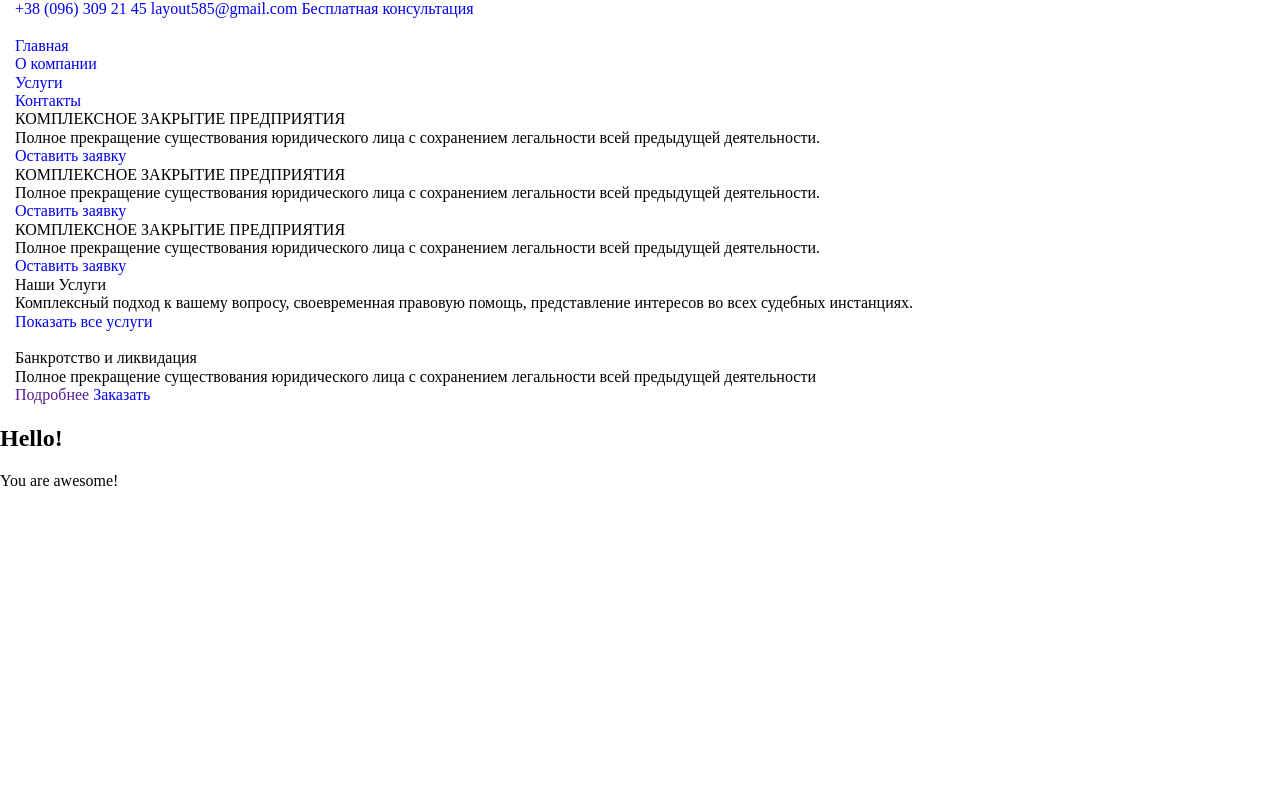
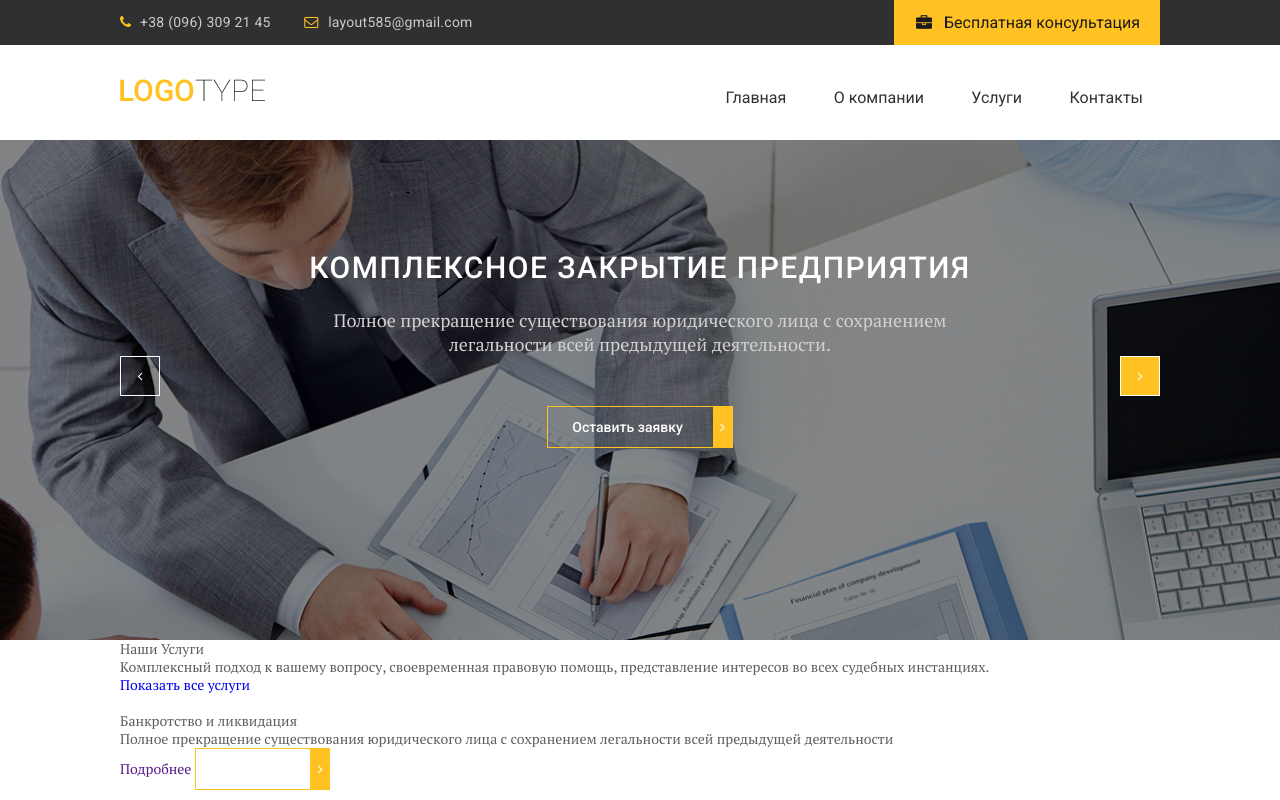
Before and after one commit to vadim-vilkhivskii/Free_landing, a plain HTML site: page index.html in a window 1280 px wide. Drawn offline with nearby package versions, Linux system fonts and the light colour scheme; a web font is replaced by a local one.

Commit message:
header completed, fonts connected, carousel finished

```diff
--- /dev/null
+++ b/css/fonts.css
@@ -0,0 +1,60 @@
+@font-face {
+	font-family: "icomoon";
+	src: url("../fonts/icomoon.eot?wfq3mh");
+	src: url("../fonts/icomoon.eot?wfq3mh#iefix") format("embedded-opentype"),
+		url("../fonts/icomoon.ttf?wfq3mh") format("truetype"), url("../fonts/icomoon.woff?wfq3mh") format("woff"),
+		url("../fonts/icomoon.svg?wfq3mh#icomoon") format("svg");
+	font-weight: normal;
+	font-style: normal;
+	font-display: block;
+}
+
+[class^="icon-"],
+[class*=" icon-"] {
+	/* use !important to prevent issues with browser extensions that change fonts */
+	font-family: "icomoon" !important;
+	speak: never;
+	font-style: normal;
+	font-weight: normal;
+	font-variant: normal;
+	text-transform: none;
+	line-height: 1;
+
+	/* Better Font Rendering =========== */
+	-webkit-font-smoothing: antialiased;
+	-moz-osx-font-smoothing: grayscale;
+}
+
+.icon-envelope-o:before {
+	content: "\f003";
+}
+.icon-check:before {
+	content: "\f00c";
+}
+.icon-map-marker:before {
+	content: "\f041";
+}
+.icon-phone:before {
+	content: "\f095";
+}
+.icon-briefcase:before {
+	content: "\f0b1";
+}
+.icon-bars:before {
+	content: "\f0c9";
+}
+.icon-navicon:before {
+	content: "\f0c9";
+}
+.icon-reorder:before {
+	content: "\f0c9";
+}
+.icon-angle-left:before {
+	content: "\f104";
+}
+.icon-angle-right:before {
+	content: "\f105";
+}
+.icon-quote-right:before {
+	content: "\f10e";
+}
--- /dev/null
+++ b/css/slick.css
@@ -0,0 +1,119 @@
+/* Slider */
+.slick-slider
+{
+    position: relative;
+
+    display: block;
+    box-sizing: border-box;
+
+    -webkit-user-select: none;
+       -moz-user-select: none;
+        -ms-user-select: none;
+            user-select: none;
+
+    -webkit-touch-callout: none;
+    -khtml-user-select: none;
+    -ms-touch-action: pan-y;
+        touch-action: pan-y;
+    -webkit-tap-highlight-color: transparent;
+}
+
+.slick-list
+{
+    position: relative;
+
+    display: block;
+    overflow: hidden;
+
+    margin: 0;
+    padding: 0;
+}
+.slick-list:focus
+{
+    outline: none;
+}
+.slick-list.dragging
+{
+    cursor: pointer;
+    cursor: hand;
+}
+
+.slick-slider .slick-track,
+.slick-slider .slick-list
+{
+    -webkit-transform: translate3d(0, 0, 0);
+       -moz-transform: translate3d(0, 0, 0);
+        -ms-transform: translate3d(0, 0, 0);
+         -o-transform: translate3d(0, 0, 0);
+            transform: translate3d(0, 0, 0);
+}
+
+.slick-track
+{
+    position: relative;
+    top: 0;
+    left: 0;
+
+    display: block;
+    margin-left: auto;
+    margin-right: auto;
+}
+.slick-track:before,
+.slick-track:after
+{
+    display: table;
+
+    content: '';
+}
+.slick-track:after
+{
+    clear: both;
+}
+.slick-loading .slick-track
+{
+    visibility: hidden;
+}
+
+.slick-slide
+{
+    display: none;
+    float: left;
+
+    height: 100%;
+    min-height: 1px;
+}
+[dir='rtl'] .slick-slide
+{
+    float: right;
+}
+.slick-slide img
+{
+    display: block;
+}
+.slick-slide.slick-loading img
+{
+    display: none;
+}
+.slick-slide.dragging img
+{
+    pointer-events: none;
+}
+.slick-initialized .slick-slide
+{
+    display: block;
+}
+.slick-loading .slick-slide
+{
+    visibility: hidden;
+}
+.slick-vertical .slick-slide
+{
+    display: block;
+
+    height: auto;
+
+    border: 1px solid transparent;
+}
+.slick-arrow.slick-hidden {
+    display: none;
+}
--- a/css/style.css
+++ b/css/style.css
@@ -13,11 +13,194 @@ li {
 }
 
 .container {
-	max-width: 107 0px;
+	max-width: 1070px;
 	padding: 0 15px;
 	margin: 0 auto;
 }
 
-body{
-margin: 0;
+body {
+	font-family: "PT Serif", serif;
+	/*font-family: 'Roboto', sans-serif;*/
+	font-weight: 400;
+	font-size: 14px;
+	line-height: 18px;
+	color: #5e5e5e;
 }
+.header {
+	font-family: "Roboto", sans-serif;
+}
+.header__top {
+	background-color: #303030;
+}
+.header__btn {
+	font-family: "Roboto", sans-serif;
+	float: right;
+	line-height: 36px;
+	color: #1b1b1b;
+	background-color: #ffc222;
+	padding: 5px 20px 4px 50px;
+	font-size: 16px;
+	position: relative;
+}
+.header__btn:before {
+	font-family: "icomoon";
+	content: "\f0b1";
+	position: absolute;
+	left: 22px;
+	color: #1b1b1b;
+}
+.header__contacts:after {
+	content: "";
+	display: block;
+	clear: both;
+}
+.header__phone,
+.header__email {
+	color: #cbcacb;
+	letter-spacing: 0.25px;
+	line-height: 45px;
+}
+.header__phone {
+	padding-right: 30px;
+	padding-left: 20px;
+	position: relative;
+}
+.header__phone:before {
+	font-family: "icomoon";
+	content: "\f095";
+	position: absolute;
+	left: 0;
+	color: #ffc222;
+}
+.header__email {
+	padding-left: 24px;
+	position: relative;
+}
+.header__email:before {
+	font-family: "icomoon";
+	content: "\f003";
+	position: absolute;
+	left: 0;
+	color: #ffc222;
+}
+.header__content {
+	padding: 34px 0 23px;
+}
+.header__content-inner {
+	display: flex;
+	justify-content: space-between;
+}
+.menu li {
+	display: inline-block;
+}
+.menu a {
+	color: #323232;
+	font-size: 16px;
+	line-height: 36px;
+	border: 1px solid transparent;
+	padding: 0px 16px;
+	transition: all 0.3s;
+}
+.menu a:hover {
+	border-color: #ffc222;
+}
+.menu li + li {
+	padding-left: 10px;
+}
+
+#modal {
+	display: none;
+}
+.slider {
+	background-image: url(../img/slider-fon.jpg);
+	background-repeat: no-repeat;
+	background-size: cover;
+	background-position: center center;
+	min-height: 500px;
+}
+.slider__item-content {
+	text-align: center;
+	padding-top: 110px;
+	max-width: 665px;
+	margin: 0 auto;
+}
+.slider__title {
+	text-transform: uppercase;
+	font-size: 30px;
+	line-height: 36px;
+	color: #fff;
+	font-weight: 500;
+	letter-spacing: 1.5px;
+	margin-bottom: 22px;
+	font-family: "Roboto", sans-serif;
+}
+.slider__text {
+	line-height: 24px;
+	font-size: 18px;
+	color: #d3d2d2;
+	margin-bottom: 50px;
+}
+.slider__btn {
+}
+.default-btn {
+	display: inline-block;
+	color: #fff;
+	font-size: 14px;
+	line-height: 24px;
+	font-weight: 500;
+	font-family: "Roboto", sans-serif;
+	padding: 8px 30px 8px 24px;
+	border: solid 1px #ffc222;
+	border-right-width: 20px;
+	position: relative;
+	outline: none;
+}
+.default-btn:after {
+	content: "\f105";
+	font-family: "icomoon";
+	position: absolute;
+	right: -12px;
+	top: 50%;
+	transform: translateY(-50%);
+
+}
+.slider__inner {
+	position: relative;
+}
+.slick-btn {
+	position: absolute;
+	top: 70%;
+	z-index: 3;
+	width: 40px;
+	height: 40px;
+	border: solid 1px #fff;
+	cursor: pointer;
+	outline: none;
+	background-color: #ffc222;
+}
+.slick-btn:before {
+	position: absolute;
+	top: 50%;
+	left: 50%;
+	transform: translate(-50%, -50%);
+	font-family: "icomoon";
+	color: #fff;
+}
+.slick-next:before {
+	content: "\f105";
+	font-family: "icomoon";
+}
+.slick-next {
+	right: 0;
+}
+.slick-prev:before {
+	content: "\f104";
+	font-family: "icomoon";
+}
+.slick-prev {
+	left: 0;
+}
+.slick-btn.slick-disabled {
+	cursor: default;
+	background-color: transparent;
+}
--- a/js/main.js
+++ b/js/main.js
@@ -1,4 +1,9 @@
 $(function () {
-
+$(".slider__inner").slick({
+	nextArrow: '<button type="button" class="slick-btn slick-next"></button>',
+	prevArrow: '<button type="button" class="slick-btn slick-prev"></button>',
+	infinite: false,
 
 });
+
+});
```
Also changed, not shown: css/jquery.fancybox.min.css (added), fonts/icomoon.ttf (added), fonts/icomoon.woff (added), img/logo.png (added), img/slider-fon.jpg (added), js/jquery.fancybox.min.js (added), js/slick.min.js (added), 2 other files.
